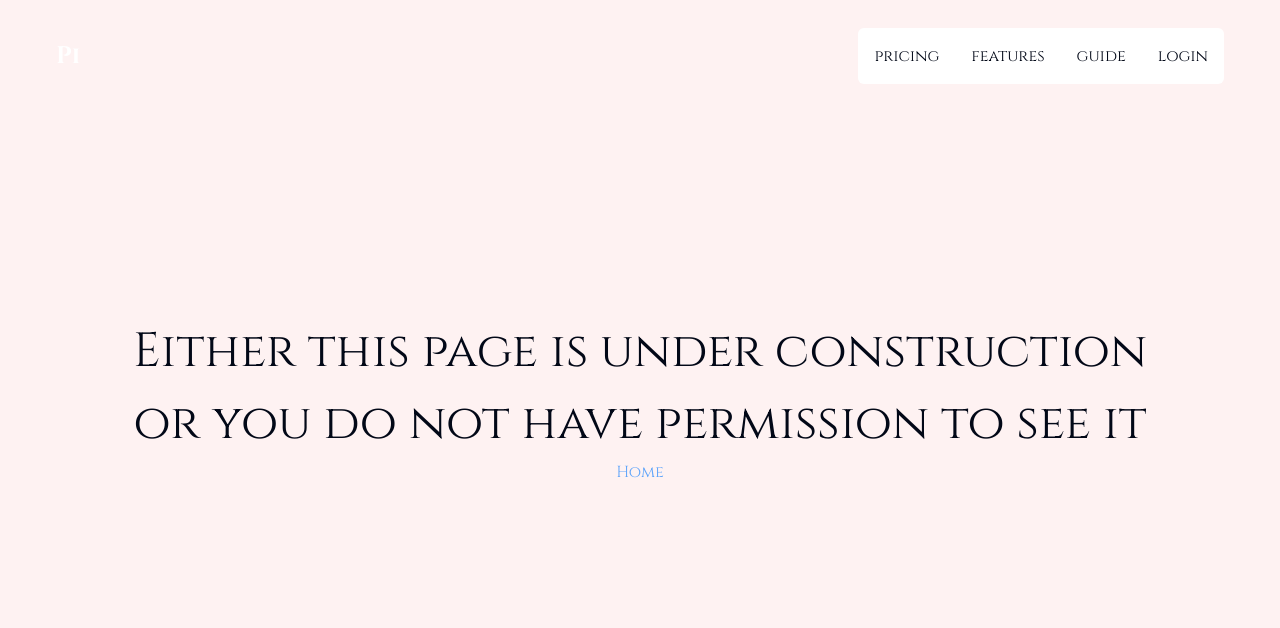
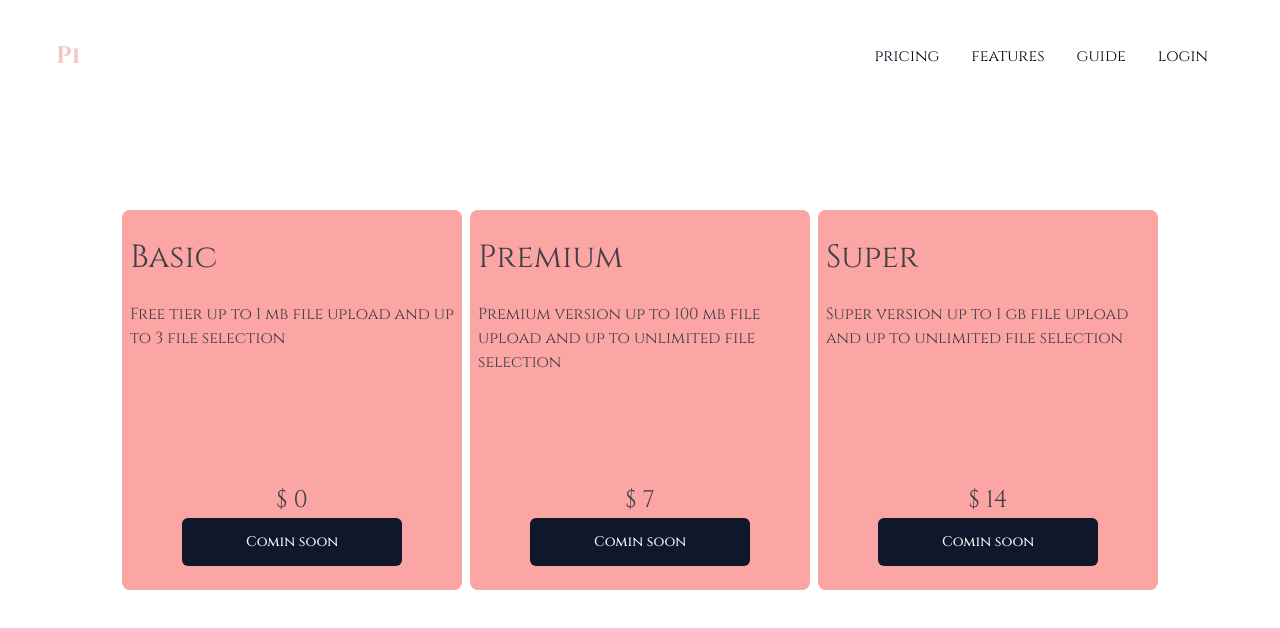
Before and after one commit to elnfar/pishared.com, a Next.js app: page /pricing in a window 1280 px wide. Before the commit this address had no page. Shown: the top 628 px of the page. Built offline with nearby package versions, Linux system fonts and the light colour scheme.

Commit message:
navbar h1 and pricing rounded

```diff
--- /dev/null
+++ b/app/pricing/page.tsx
@@ -0,0 +1,20 @@
+import CardComponent from '@/components/ui/card'
+import React from 'react'
+
+export default function page() {
+  return (
+    <div>
+
+        <div className='flex items-center justify-center h-screen'>
+
+          <div className='flex gap-2'>
+              <CardComponent title='Basic' desc='Free tier up to 1 mb file upload and up to 3 file selection' price={0}/>
+              <CardComponent title='Premium' desc='Premium version up to 100 mb file upload and up to unlimited file selection' price={7}/>
+              <CardComponent title='Super' desc='Super version up to 1 gb file upload and up to unlimited file selection' price={14}/>
+          </div>
+
+        </div>
+
+    </div>
+  )
+}
--- a/components/navbar/navbar.tsx
+++ b/components/navbar/navbar.tsx
@@ -5,7 +5,7 @@ export default function Navbar() {
   return (
     <header className='fixed w-full z-50'>
         <div className='flex items-center gap-4 justify-between py-7 lg:px-14 px-2'>
-            <h1 className='text-[1.5rem] text-white font-bold'>Pi</h1>
+            <Link href='/' className='text-[1.5rem] text-[#f9c3c3] font-bold'>Pi</Link>
             <nav>
                 <ul className='flex items-center lg:gap-8 gap-4 bg-white p-4 px-4 rounded-md'>
                     <li><Link href='/pricing'>pricing</Link></li>
--- /dev/null
+++ b/components/ui/card.tsx
@@ -0,0 +1,30 @@
+'use client'
+
+import React from 'react'
+import { Button } from './button'
+import Link from 'next/link'
+
+
+
+type CProps = {
+    title:string,
+    desc:string,
+    price:number
+}
+
+export default function CardComponent({title,desc,price}:CProps) {
+
+  return (
+    <div className='w-[340px]  min-h-[340px] bg-red-300 text-zinc-700 px-2 py-6 rounded-lg'>
+        <h1 className='text-[2rem]'>{title}</h1>
+        <p className='py-5 font-light h-[200px]'>{desc}</p>
+
+        <div className='text-center'>
+            <p className=' text-[1.5rem] text-center'>$ {price}</p>
+            <Button asChild className='px-16 py-6' disabled>
+                <Link aria-disabled href='/login'>Comin soon</Link>
+            </Button>
+        </div>
+    </div>
+  )
+}
```
Also changed, not shown: app/pricing/dist/page.js (added), components/navbar/dist/navbar.js (added), components/ui/dist/card.js (added), 1 other file (tests, documents, lock files or other folders).
